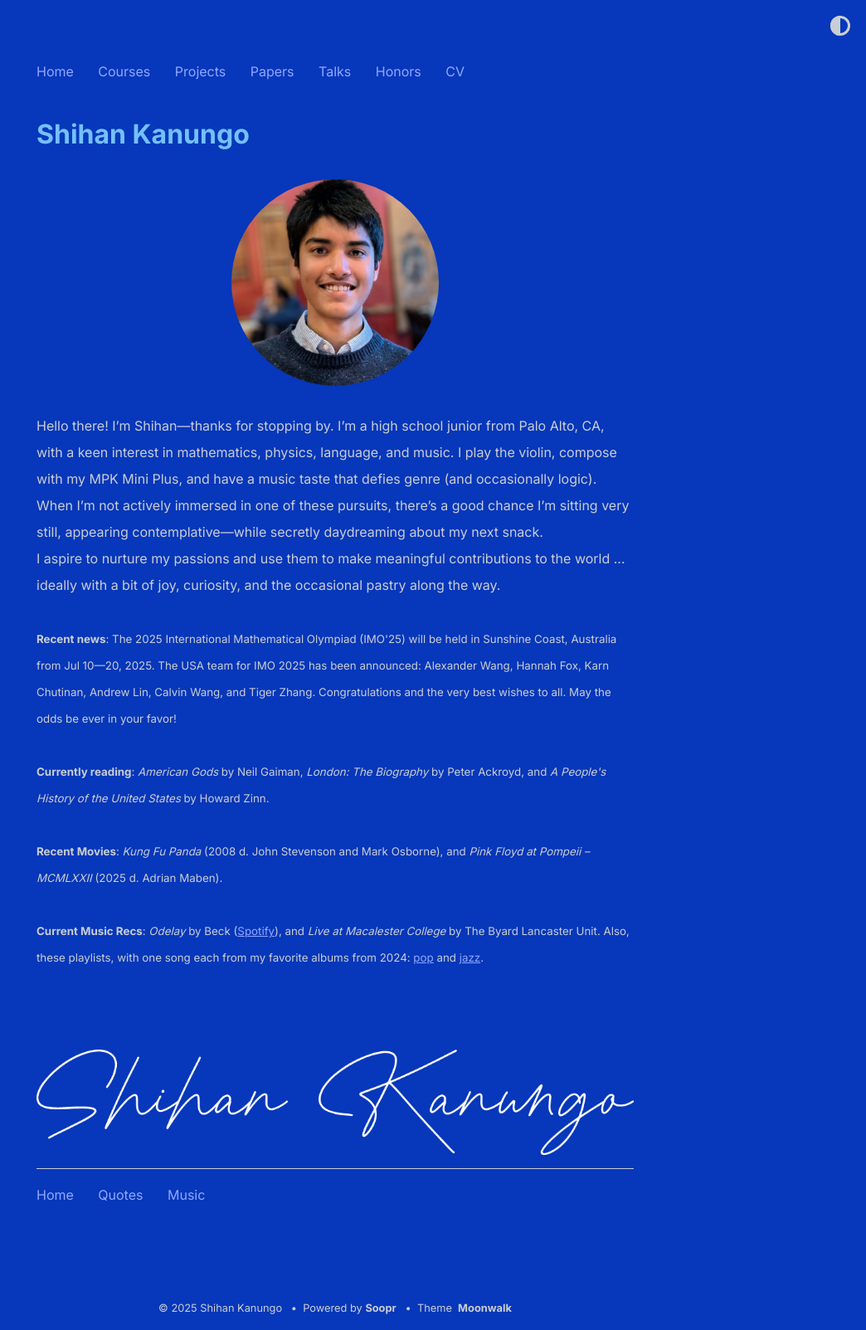
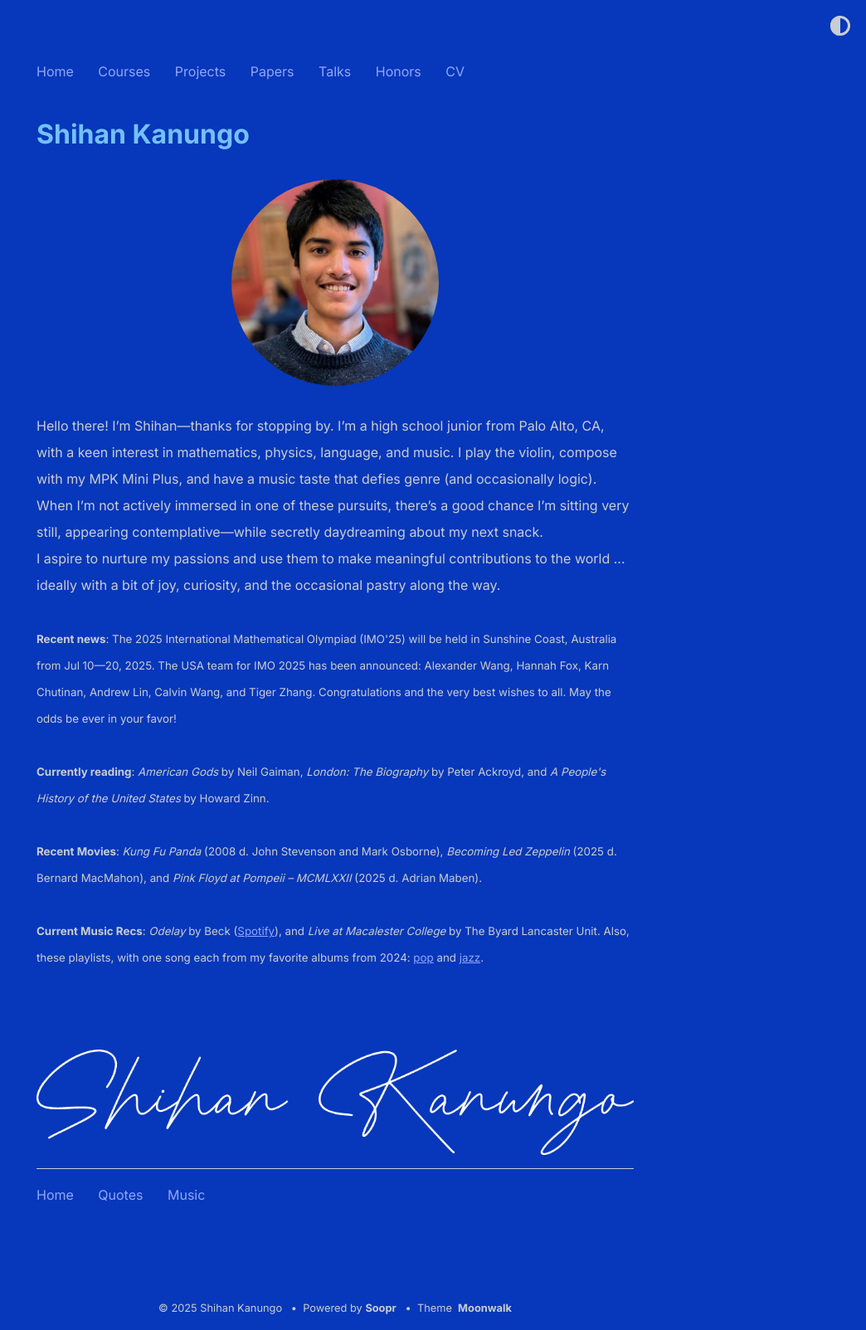
Before and after one commit to shihankanungo/shihankanungo.github.io, a Jekyll site: the page built from index.md, in a window 1280 px wide. Shown: the whole page at 83% size, without its empty margins (236-1280 px from the left). Built offline with Jekyll 4.4.1, drawn with Linux system fonts in a browser that asks for light colours.

Commit message:
Update _config.yml

```diff
--- a/_config.yml
+++ b/_config.yml
@@ -10,7 +10,7 @@ description: > # description of the site (multiple lines allowed)
           <br /><br />
           <small><b>Currently reading</b>: <i>American Gods</i> by Neil Gaiman, <i>London: The Biography</i> by Peter Ackroyd, and <i>A People's History of the United States</i> by Howard Zinn.</small>
           <br /><br />
-          <small><b>Recent Movies</b>: <i>Kung Fu Panda</i>  (2008 d. John Stevenson and Mark Osborne), and <i>Pink Floyd at Pompeii – MCMLXXII</i>  (2025 d. Adrian Maben). </small>
+          <small><b>Recent Movies</b>: <i>Kung Fu Panda</i>  (2008 d. John Stevenson and Mark Osborne), <i>Becoming Led Zeppelin</i>  (2025 d. Bernard MacMahon), and <i>Pink Floyd at Pompeii – MCMLXXII</i>  (2025 d. Adrian Maben). </small>
           <br /><br />
           <small><b>Current Music Recs</b>: <i>Odelay</i> by Beck (<a href="https://open.spotify.com/album/1Pus5h1qGedCn4CtOuPVtp?si=5TMaPZtjQeiM_WgCF-HBRg">Spotify</a>), and <i>Live at Macalester College</i> by The Byard Lancaster Unit. Also, these playlists, with one song each from my favorite albums from 2024: <a href="https://open.spotify.com/playlist/0plT5tvEl6lVLrQDk0X3eu?si=fe06480b57f64999">pop</a> and <a href="https://open.spotify.com/playlist/5iHDUPHT30iNd4Feg0yg4f?si=737a0b1a27924789">jazz</a>. </small>
           <br /><br /><br /><br />
```
